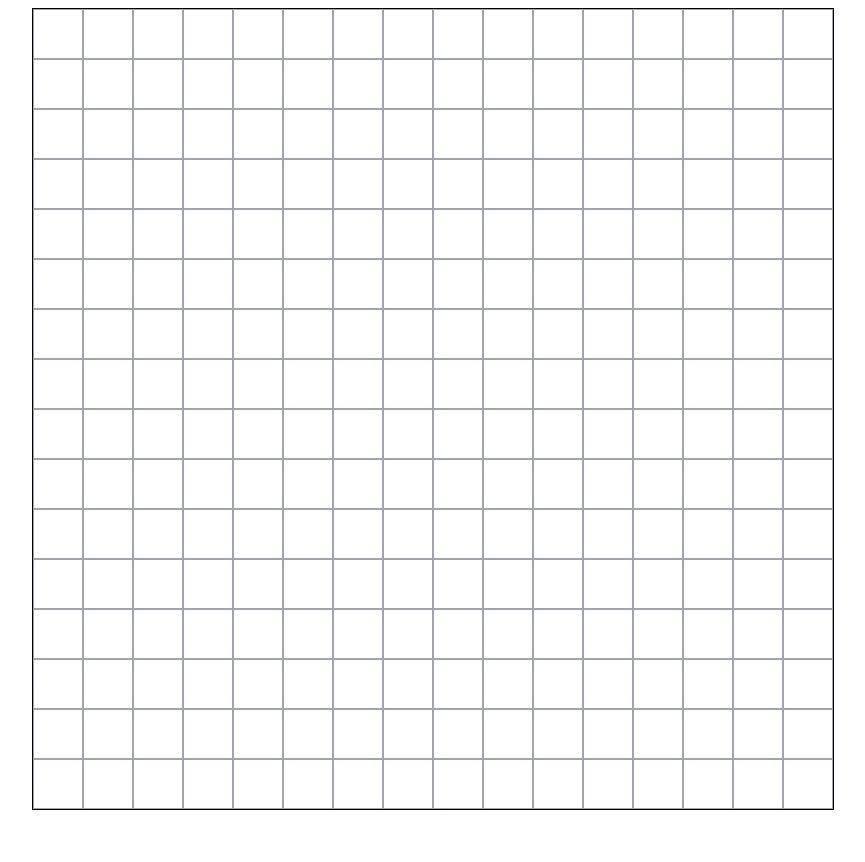
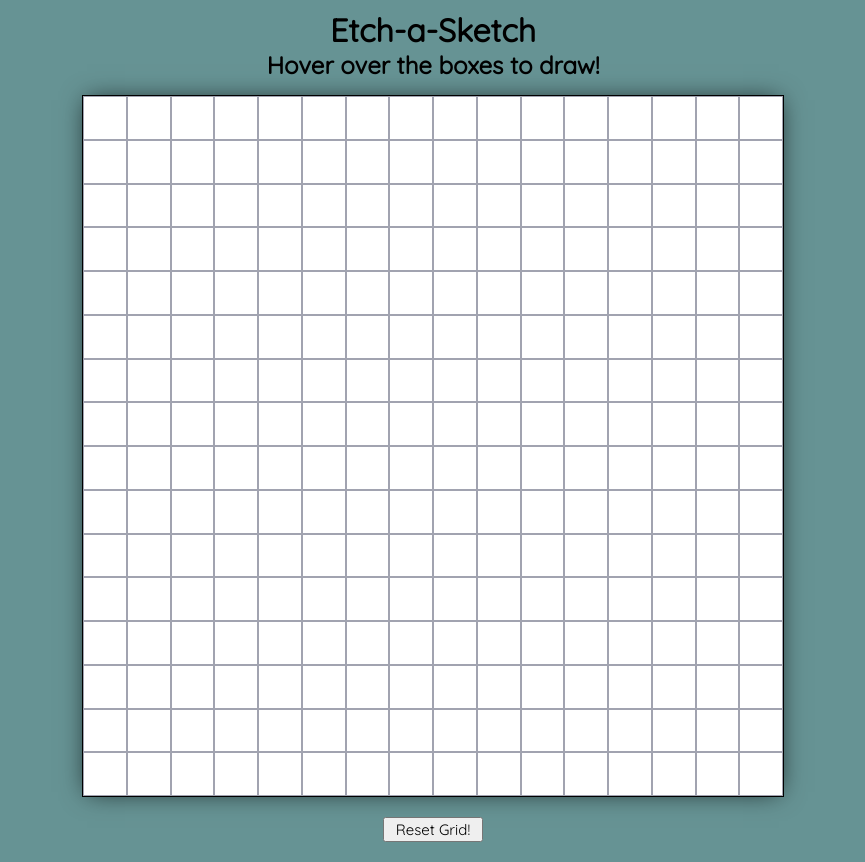
Before and after one commit to zmiralles/etch-a-sketch, a plain HTML site: page index.html in a window 1280 px wide. Shown: the whole page, without its empty margins (207-1072 px from the left). Before the commit the page ends 818 px from the top, so only its background shows below. Drawn offline with Linux system fonts and the light colour scheme.

Commit message:
Update style, add reset button, add HTML headers

```diff
--- a/index.html
+++ b/index.html
@@ -8,11 +8,15 @@
   <link rel="stylesheet" href="style.css">
 </head>
 <body>
-
+  <h1>Etch-a-Sketch</h1>
+  <h2>Hover over the boxes to draw!</h2>
 
   <div class="container">
 
   </div>
+
+  <button type="button" id="reset">Reset Grid!</button>
+
   <script src="script.js" charset="utf-8"></script>
 
 
--- a/script.js
+++ b/script.js
@@ -1,5 +1,7 @@
+const container = document.querySelector('.container');
+
 function generateGrid(squarePerSide) {
-  const container = document.querySelector('.container');
+
 
   function addBox() {
     const box = document.createElement('div');
@@ -12,14 +14,27 @@ function generateGrid(squarePerSide) {
   for (i = 0; i < (Math.pow(squarePerSide, 2)); i++){
     addBox();
   }
+
+  document.querySelectorAll('.box').forEach((box) => {
+    box.addEventListener('mouseover', (e) => {
+      box.classList.add('hover')
+    });
+  });
+
 }
+
+
+
+
 
 generateGrid(16)
 
-const gridItem = document.querySelectorAll('.box');
 
-gridItem.forEach((box) => {
-  box.addEventListener('mouseover', (e) => {
-    box.classList.add('hover')
-  });
-});
+const reset = document.querySelector('#reset');
+reset.onclick = () => {
+  let length = prompt('How many squares per side?');
+  document.querySelectorAll('.box').forEach((box) => {
+    container.removeChild(box)
+  })
+  generateGrid(length);
+}
--- a/style.css
+++ b/style.css
@@ -1,20 +1,46 @@
-* {
+@import url('https://fonts.googleapis.com/css?family=Quicksand');
 
+body {
+  background: #669394;
+}
+
+h1 {
+  font-family: 'Quicksand', sans-serif;
+  text-align: center;
+  margin: 10px 0 0 0;
+}
+
+h2 {
+  font-family: 'Quicksand', sans-serif;
+  text-align: center;
+  margin: 0;
 }
 
 .container {
   display: grid;
-  width: 800px;
-  height: 800px;
+  width: 700px;
+  height: 700px;
   border: 1px #000 solid;
-  margin: 0 auto;
+  margin: 15px auto;
+  -webkit-box-shadow: 0px 0px 24px -5px rgba(0,0,0,0.75);
+  -moz-box-shadow: 0px 0px 24px -5px rgba(0,0,0,0.75);
+  box-shadow: 0px 0px 24px -5px rgba(0,0,0,0.75);
 
 }
 
 .box {
   border: 1px #a1a3b0 solid;
+  background-color: #fff;
 }
 
 .hover {
   background-color: #000;
 }
+
+#reset {
+  display: block;
+  width: 100px;
+  margin: 20px auto;
+  font-family: 'Quicksand', sans-serif;
+  font-size: 15px;
+}
```
Also changed, not shown: 1 other file.
